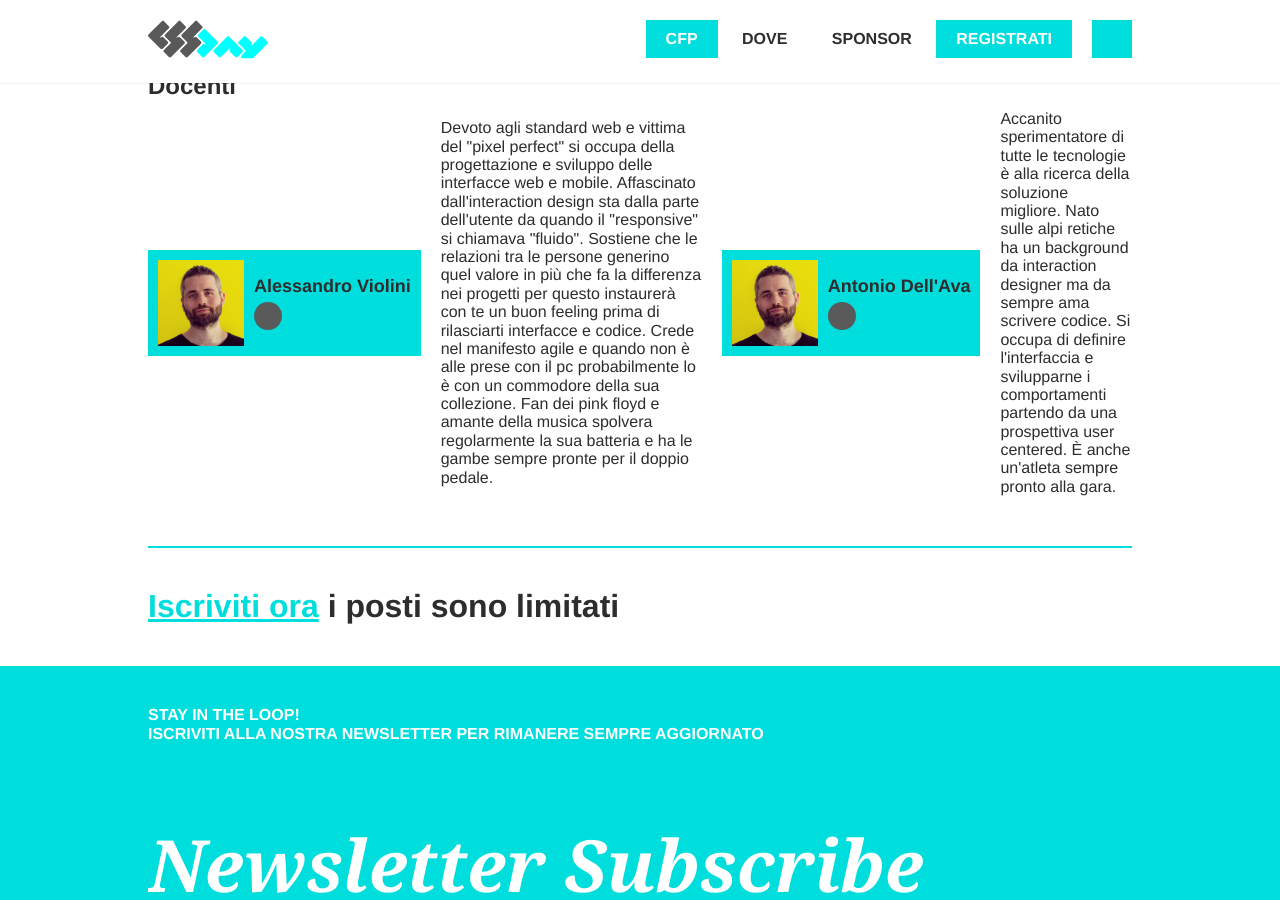
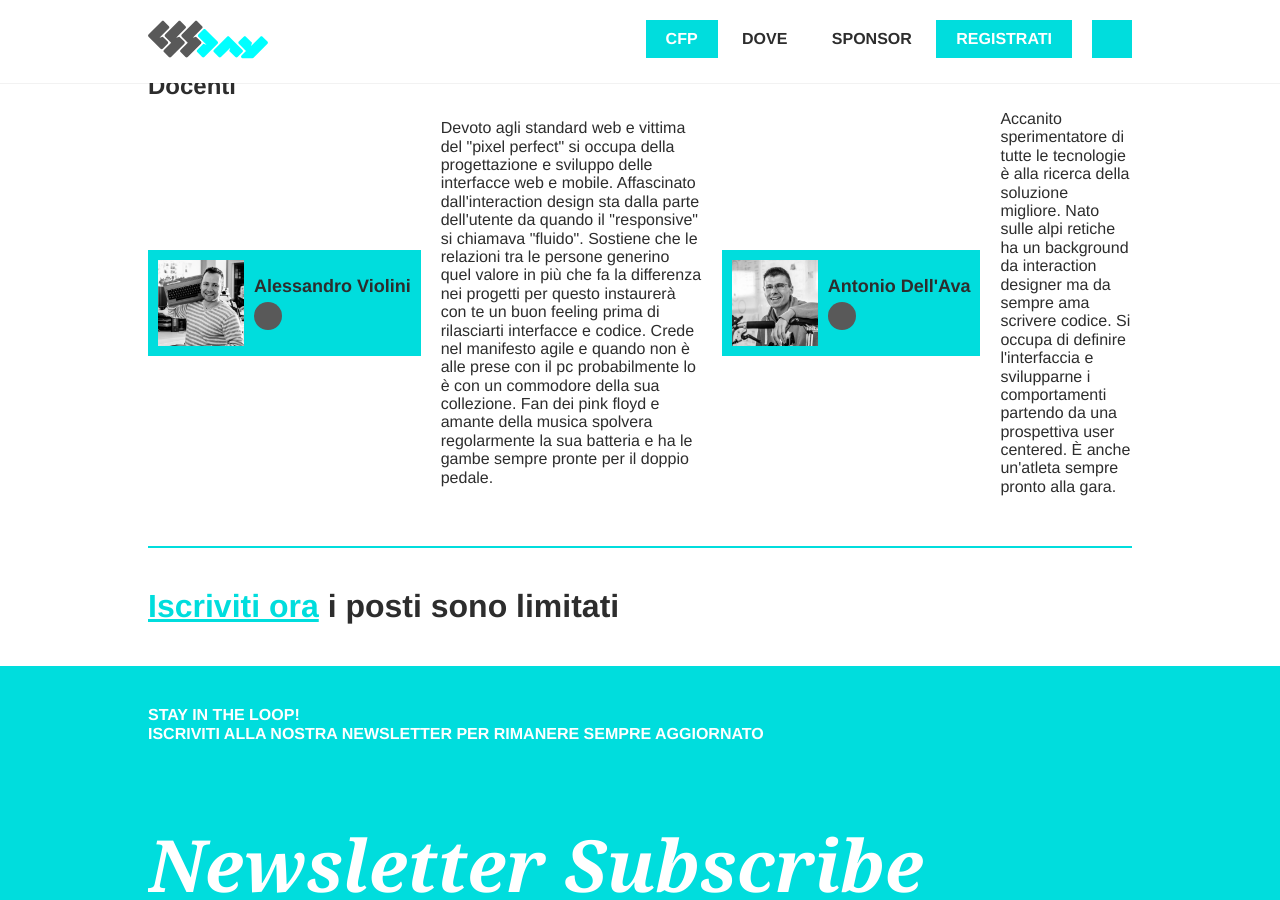
Before and after one commit to giuliatosato/2019.cssday.it, a Jekyll site: the page built from workshop.html, in a window 1280 px wide and 900 px high, scrolled down 1875 px. Built offline with Jekyll 4.4.1, drawn with Linux system fonts in a browser that asks for light colours; some web fonts are replaced.

Commit message:
add the speakers profile images

```diff
--- a/workshop.html
+++ b/workshop.html
@@ -103,7 +103,7 @@ Faenza (RA)<br>
     <div class="flex-row">
         <div class="flex-row__column">
             <div class="workshop-teacher">
-                <img class="workshop-teacher__avatar" src="/img/cssday/workshop/vittorio-vittori.png">
+                <img class="workshop-teacher__avatar" src="/img/cssday/workshop/alessandro-violini.jpg">
                 <div class="workshop-teacher__infos">
                     <div class="workshop-teacher__name">Alessandro Violini</div>
                     <div class="workshop-teacher__social">
@@ -121,7 +121,7 @@ Faenza (RA)<br>
         </p>
         <div class="flex-row__column">
             <div class="workshop-teacher">
-                <img class="workshop-teacher__avatar" src="/img/cssday/workshop/vittorio-vittori.png">
+                <img class="workshop-teacher__avatar" src="/img/cssday/workshop/antonio-dell-ava.jpg">
                 <div class="workshop-teacher__infos">
                     <div class="workshop-teacher__name">Antonio Dell'Ava</div>
                     <div class="workshop-teacher__social">
```
Also changed, not shown: img/cssday/workshop/alessandro-violini.jpg (added), img/cssday/workshop/antonio-dell-ava.jpg (added).
